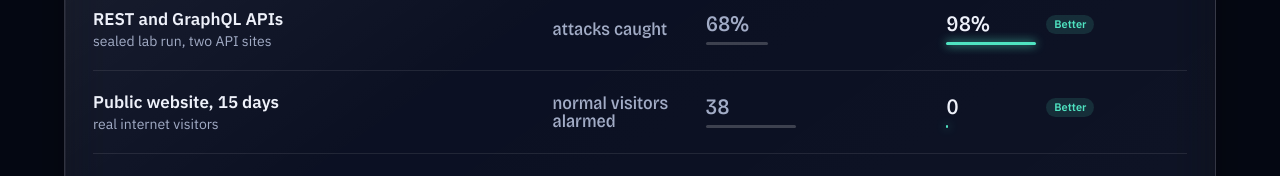
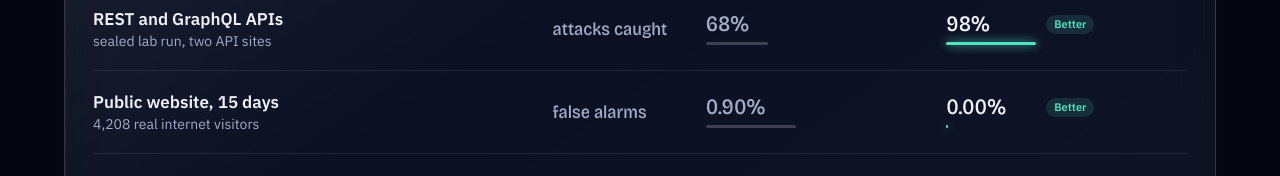
Before and after one commit to MOUSTAFA82005/AI-ATTACK-INVESTIGATOR, a plain HTML site: page frontend/index.html in a window 1280 px wide. Shown: the part 3990-4166 px from the top of the page. Drawn offline with Linux system fonts and the light colour scheme; no server answers.

Commit message:
Docs: project summary, v12 breakdown by attacker size, body logging, team roles
- docs/PROJECT-SUMMARY.md: the whole project on one page.
- v12 sealed results: post-hoc breakdown by requests per attacker (analysis only).
- README: Quick start step 6 (log request bodies with Nginx), shorter
  Limitations, trusted addresses, team roles.
- Landing page: public-website row as a percentage.

Co-Authored-By: Claude Opus 5.5 <noreply@anthropic.com>

```diff
--- a/frontend/index.html
+++ b/frontend/index.html
@@ -258,7 +258,7 @@
           <tbody>
             <tr><th scope="row">University library log <span>real attacks, site never seen in training</span></th><td>attack families caught</td><td><span class="bar-cell" data-w="10">7.7%</span></td><td class="win"><span class="bar-cell" data-w="100">74.4%</span></td></tr>
             <tr><th scope="row">REST and GraphQL APIs <span>sealed lab run, two API sites</span></th><td>attacks caught</td><td><span class="bar-cell" data-w="69">68%</span></td><td class="win"><span class="bar-cell" data-w="100">98%</span></td></tr>
-            <tr><th scope="row">Public website, 15 days <span>real internet visitors</span></th><td>normal visitors alarmed</td><td><span class="bar-cell" data-w="100">38</span></td><td class="win"><span class="bar-cell" data-w="2">0</span></td></tr>
+            <tr><th scope="row">Public website, 15 days <span>4,208 real internet visitors</span></th><td>false alarms</td><td><span class="bar-cell" data-w="100">0.90%</span></td><td class="win"><span class="bar-cell" data-w="2">0.00%</span></td></tr>
             <tr><th scope="row">ClarkNet <span>300,000 requests, site never seen in training</span></th><td>false alarms</td><td><span class="bar-cell" data-w="100">1.66%</span></td><td class="win"><span class="bar-cell" data-w="28">0.46%</span></td></tr>
             <tr><th scope="row">Online shop <span>400,000 requests, unused part of a training site</span></th><td>false alarms</td><td><span class="bar-cell" data-w="100">0.11%</span></td><td class="win"><span class="bar-cell" data-w="9">0.01%</span></td></tr>
           </tbody>
```
Also changed, not shown: 3 other files.
